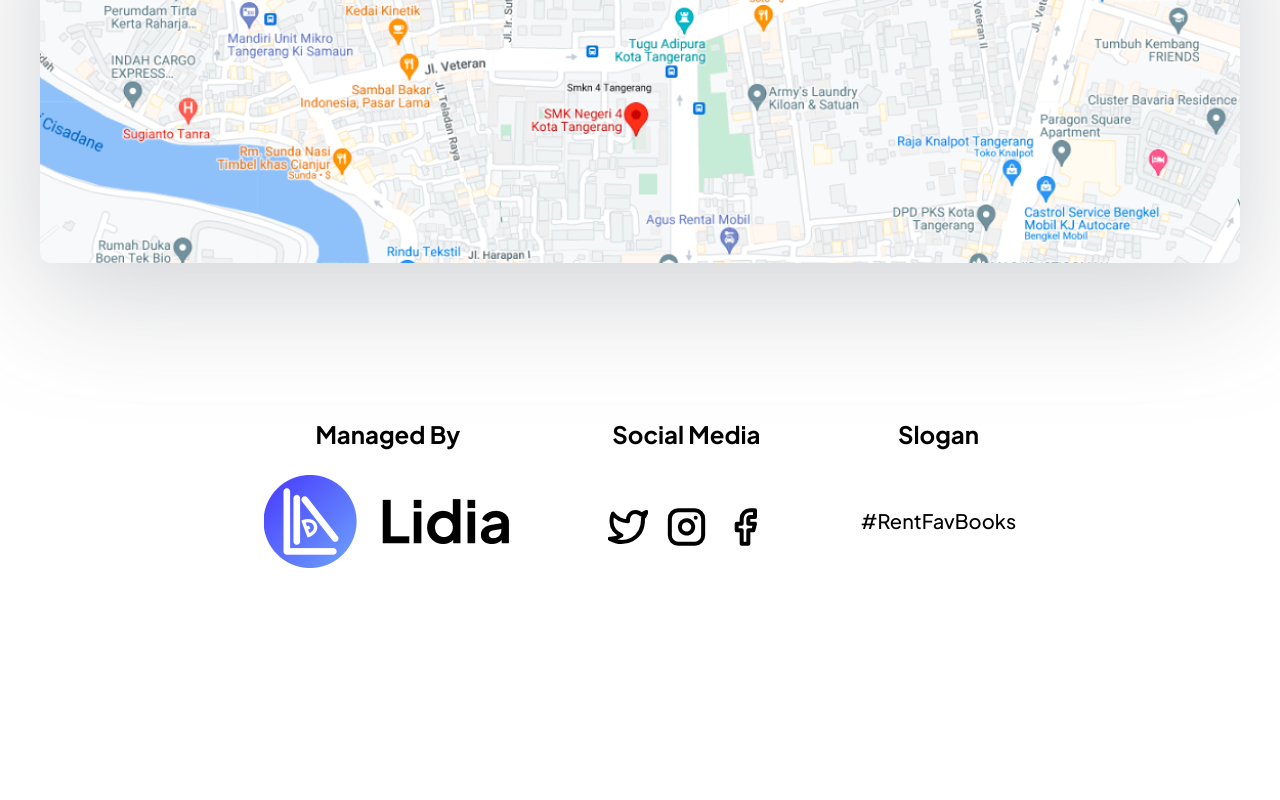
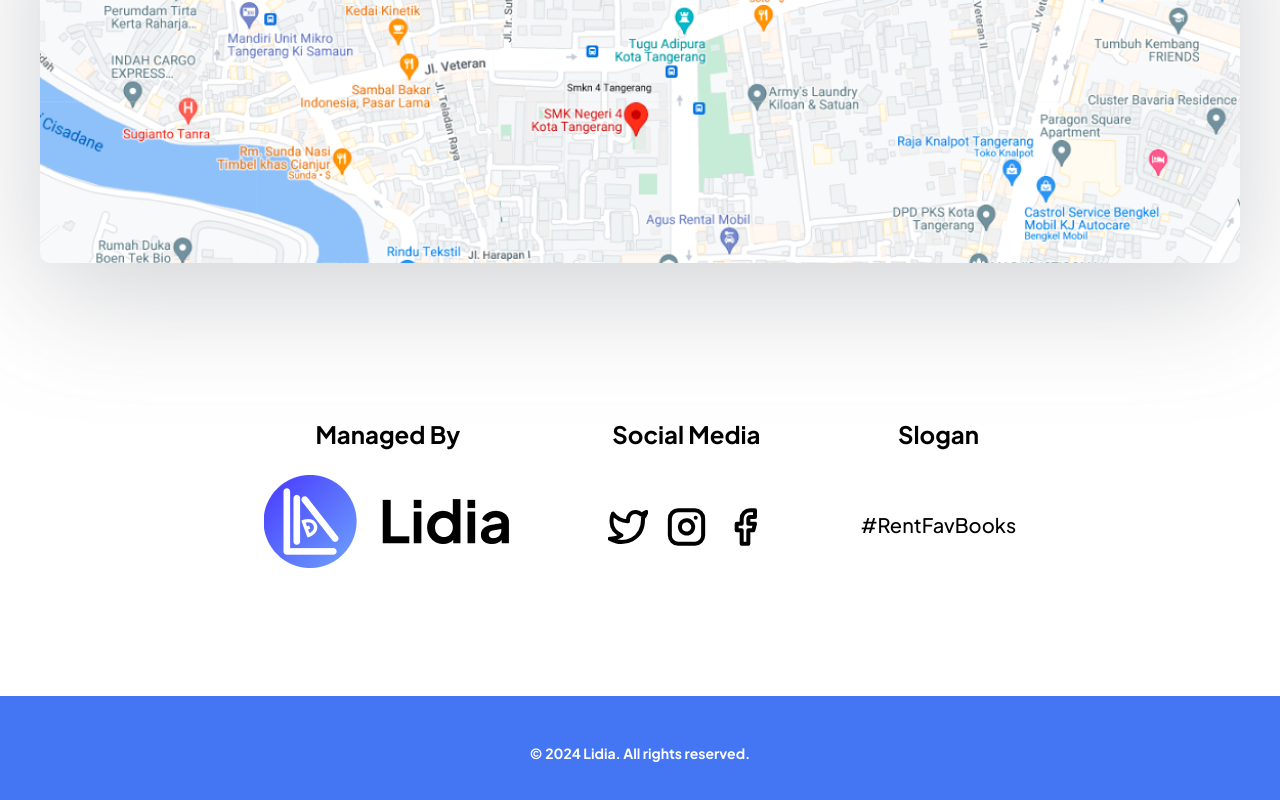
Before and after one commit to anwsaif/lidia-digital-library, a React (Vite) app: page / in a window 1280 px wide. Shown: the part 3897-4697 px from the top of the page. Before the commit the page ends 4593 px from the top, so only its background shows below. Built offline with nearby package versions, Linux system fonts and the light colour scheme.

Commit message:
Update Footer: add copyright element

```diff
--- a/src/Sections/Footer.jsx
+++ b/src/Sections/Footer.jsx
@@ -27,10 +27,15 @@ function Footer() {
               </a>
             </div>
           </div>
-          <div className="flex flex-col gap-4 lg:items-center lg:gap-14">
+          <div className="flex flex-col gap-4 lg:items-center lg:gap-[3.75rem]">
             <span className='subtitle-1 lg:text-2xl'>Slogan</span>
             <h6>#RentFavBooks</h6>
           </div>
+        </div>
+      </div>
+      <div className="bg-primary text-white">
+        <div className="container mx-auto py-6 lg:py-12">
+          <span className='block w-full text-center text-xs font-bold lg:text-sm'>© 2024 Lidia. All rights reserved.</span>
         </div>
       </div>
     </footer>
```
